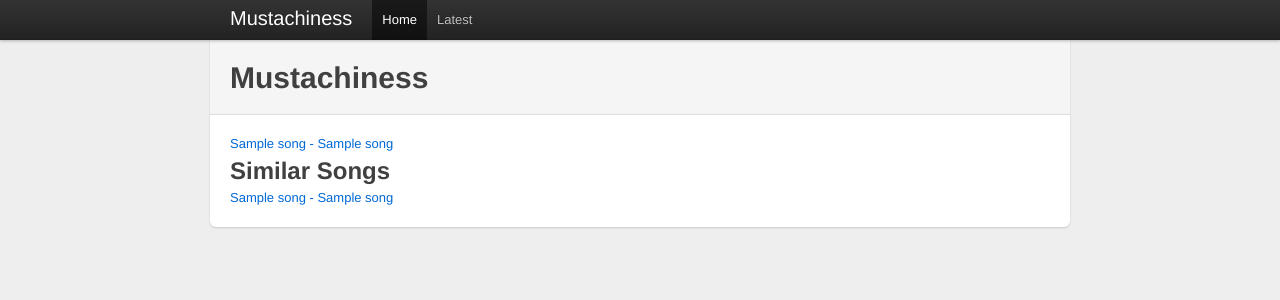
After one commit to exfm/mustachiness, a Flask app: template templates/similar.html in a window 1280 px wide. The commit adds this page. Shown: the top 300 px of the page. Run offline with Flask 2, Linux system fonts and the light colour scheme; the template is opened without the code that fills it: most values are stand-ins (such as "Sample title", 1, 10 or a date in 2020); some libraries are stand-ins or nearby versions.

Commit message:
similar mustaches?

```diff
--- a/app.py
+++ b/app.py
@@ -48,11 +48,32 @@ def get_latest(start, results):
     return songs
 
 
-def get_song():
-    song = search_en()['response']['songs'][0]
+def get_similar_song_ids(song_id):
+    r = get_redis()
+
+    key = 'cache:similar:%s' % (song_id)
+    if not r.exists(key):
+        params = [
+            ('api_key', 'N6E4NIOVYMTHNDM8J'),
+            ('song_id', song_id)
+        ]
+        _ = "http://developer.echonest.com/api/v4/playlist/basic?%s" % urllib.urlencode(params)
+        fp = urllib2.urlopen(_)
+        data = fp.read()
+        fp.close()
+        resp = json.loads(data)
+        song_ids = [i['id'] for i in resp['response']['songs']]
+        r.set(key, json.dumps(song_ids))
+    else:
+        song_ids = json.loads(r.get(key))
+    return song_ids
+
+
+def get_song(id=None):
+    song = search_en(id=id)['response']['songs'][0]
     r = get_redis()
     key = 'cache:data:%s' % (song['id'])
-    if not r.exists(key) and CACHING:
+    if not r.exists(key):
         analysis_url = song['audio_summary']['analysis_url']
         fp = urllib2.urlopen(analysis_url)
         data = json.loads(fp.read())
@@ -93,6 +114,14 @@ def latest():
         songs=get_latest(start, results), has_more=has_more, has_less=has_less)
 
 
+@app.route('/song/<song_id>')
+def song_page(song_id):
+    song = get_song(song_id)
+    songs = [get_song(_) for _ in get_similar_song_ids(song_id)]
+    return render_template("similar.html", song=song,
+        songs=songs)
+
+
 @app.route('/api/latest')
 def api_latest():
     songs = get_latest(request.values.get('start', 0), request.values.get('results', 20))
@@ -114,7 +143,7 @@ def extract(q):
     return artist.strip(), title.strip()
 
 
-def search_en():
+def search_en(id=None):
     params = [
         ('api_key', 'N6E4NIOVYMTHNDM8J'),
         ('bucket', 'audio_summary'),
@@ -123,8 +152,8 @@ def search_en():
     artist = None
     title = None
 
-    if request.values.get('id'):
-        params.extend([('id', request.values.get('id'))])
+    if id or request.values.get('id'):
+        params.extend([('id', request.values.get('id', id))])
     elif request.values.get('q'):
         artist, title = extract(request.values.get('q'))
     else:
@@ -134,7 +163,14 @@ def search_en():
     if artist and title:
         params.extend([('artist', artist), ('title', title)])
 
-    fp = urllib2.urlopen("http://developer.echonest.com/api/v4/song/search?%s" % urllib.urlencode(params))
+    if id or request.values.get('id'):
+        method = "profile"
+    else:
+        method = "search"
+
+    _ = "http://developer.echonest.com/api/v4/song/%s?%s" % (method, urllib.urlencode(params))
+
+    fp = urllib2.urlopen(_)
     data = fp.read()
     fp.close()
     return json.loads(data)
--- a/templates/_helpers.html
+++ b/templates/_helpers.html
@@ -1,7 +1,7 @@
 {% macro stache(song) %}
     <div id="{{song['id']}}" class="stache">
         <div>
-            {{song['artist_name']}} - {{song['title']}}
+            <a href="/song/{{song['id']}}">{{song['artist_name']}} - {{song['title']}}</a>
         </div>
     </div>
     <script>
--- a/templates/latest.html
+++ b/templates/latest.html
@@ -10,5 +10,4 @@
     {% if has_more %}
         <a href="/latest?start={{start+results}}"></a>
     {% endif %}
-
 {% endblock %}
--- /dev/null
+++ b/templates/similar.html
@@ -0,0 +1,9 @@
+{% extends "base.html" %}
+{% from "_helpers.html" import stache %}
+{% block body %}
+    {{stache(song)}}
+    <h2>Similar Songs</h2>
+    {% for song in songs %}
+        {{stache(song)}}
+    {% endfor %}
+{% endblock %}
```
